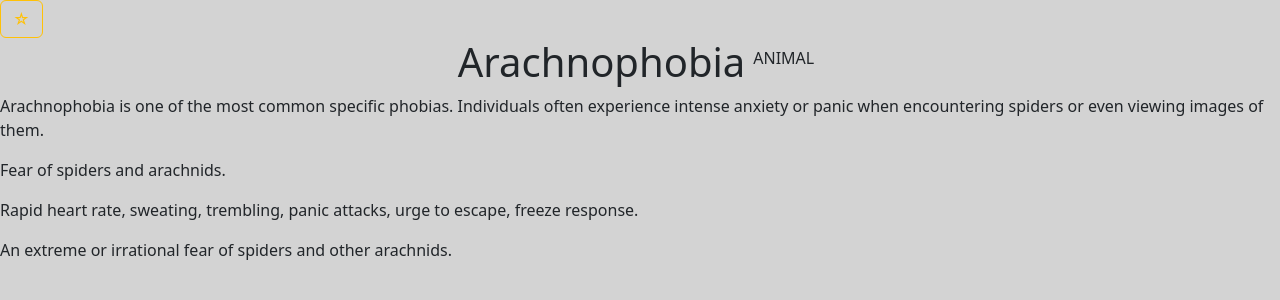
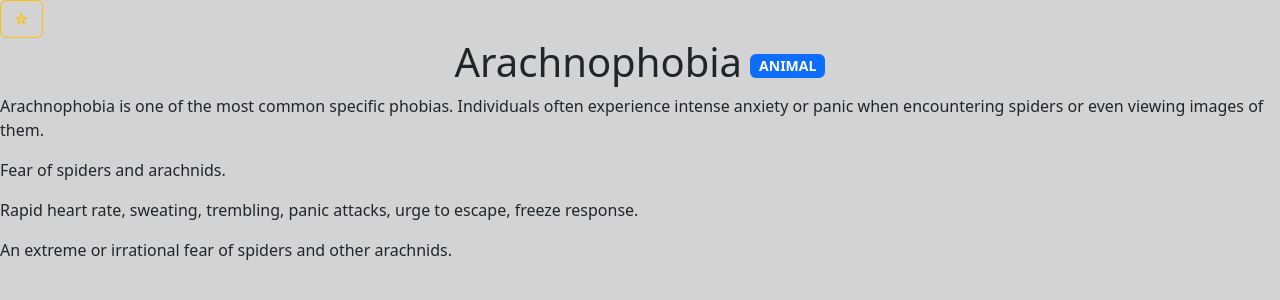
Before and after one commit to Jelly-Bean-Coder/phobia-pages, a Flask app: template app/templates/detailed-phobia.html in a window 1280 px wide. Shown: the part 240-540 px from the top of the page. Run offline with Flask 3, Linux system fonts and the light colour scheme; the template is opened without the code that fills it: values that come from a table or form of the project are taken from there, others are empty; data comes from the database, SQL or seed files in the repository; parts of the project's set-up code (start-up, migrations or seed data) failed here and were passed over; some libraries are stand-ins or nearby versions.

Commit message:
Refactor phobia header layout and style for improved visibility

```diff
--- a/app/static/css/styles.css
+++ b/app/static/css/styles.css
@@ -122,3 +122,10 @@ select#search_method:open::picker-icon {
   background-color: #0d6efd;   /* Bootstrap Primary Blue on hover/active */
   color: #ffffff;              /* Text turns white when option is active */
 }
+
+
+#phobia-type {
+    font-size: 0.35em;
+    vertical-align: middle;
+    margin-left: 0.5rem;
+}
--- a/app/templates/detailed-phobia.html
+++ b/app/templates/detailed-phobia.html
@@ -1,11 +1,9 @@
 {% extends "base.html" %}
 {% block main_class %}{% endblock %}
 {% block content %}
-<template id="template"></template>
 <button id="bookmark-star" onclick="bookmark( {{ phobia.id }} )" class="btn btn-outline-warning">&star;</button>
 <div style="display: flex; justify-content: center; align-items: center">
-    <h1>{{ phobia.name }}</h1>
-    <p id="phobia-type" class="p-md-1 p-lg-2">{{ phobia.type | upper }}</p>
+    <h1 id="phobia-header">{{ phobia.name }}<span id="phobia-type" class="badge bg-primary">{{ phobia.type | upper }}</span></h1>
 
 </div>
 
```
